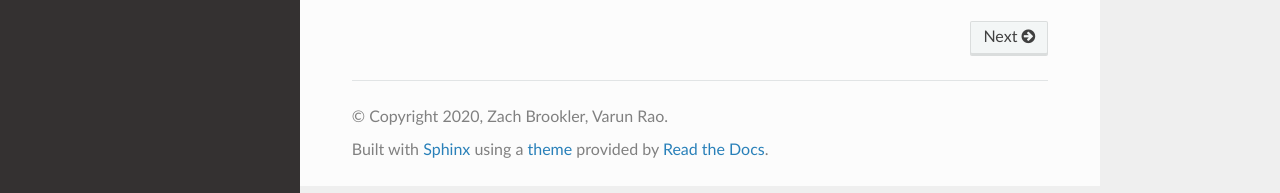
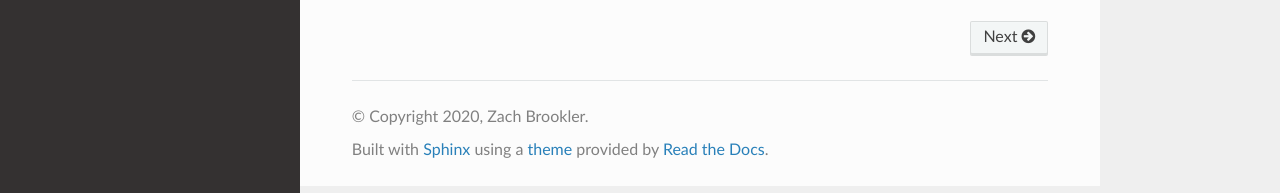
Before and after one commit to zbrookle/avionix, a Sphinx documentation site: the page built from docs/source/index.rst, in a window 1280 px wide. Shown: the part 704-897 px from the top of the page. Built offline with Sphinx 7.4.7 and the Read the Docs theme 2.0.0, drawn with Linux system fonts in a browser that asks for light colours.

```diff
--- a/docs/source/conf.py
+++ b/docs/source/conf.py
@@ -16,6 +16,10 @@
 
 
 # -- Project information -----------------------------------------------------
+"""
+isort:skip_file
+"""
+
 from pathlib import Path
 import sys
 
@@ -25,12 +29,12 @@ sys.path.insert(0, module_path)
 import avionix
 
 project = "Avionix"
-copyright = "2020, Zach Brookler, Varun Rao"
-author = "Zach Brookler, Varun Rao"
+copyright = "2020, Zach Brookler"
+author = "Zach Brookler"
 version = avionix.__version__
 
 # The full version, including alpha/beta/rc tags
-release = "0.2.0"
+release = "0.3.1"
 
 
 # -- General configuration ---------------------------------------------------
```
